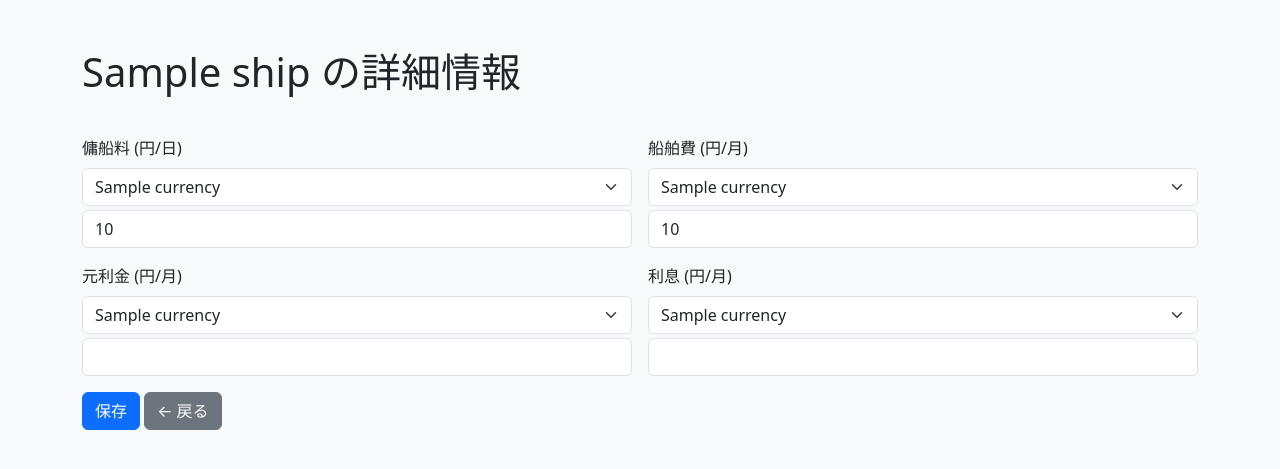
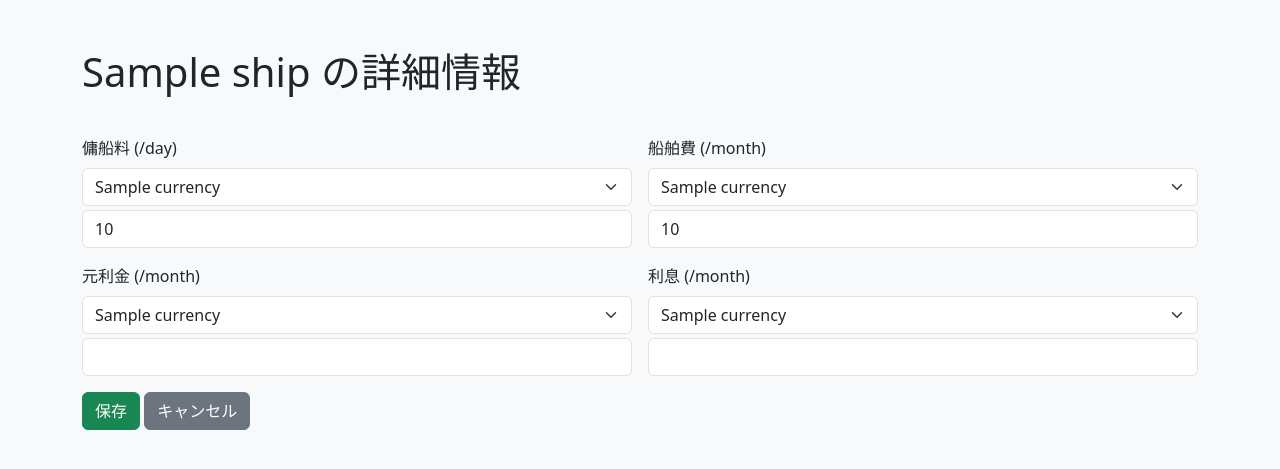
Before and after one commit to ryota-suzuki-sampo/flask-demo-app, a Flask app: page /ships/1?edit=1 in a window 1280 px wide. Shown: the top 469 px of the page. Run offline with Flask 3, Linux system fonts and the light colour scheme; a database or web service that is not in the repository returns one stand-in record (values such as "Sample title"); some libraries are stand-ins or nearby versions.

Commit message:
Ship Detail Suuport

```diff
--- a/app/main.py
+++ b/app/main.py
@@ -76,6 +76,8 @@ def list_ships():
 
 @app.route("/ships/<int:ship_id>")
 def ship_detail(ship_id):
+    edit_mode = request.args.get("edit") == "1"
+
     with get_conn() as conn:
         with conn.cursor() as cur:
             cur.execute("SELECT ship_name FROM ships WHERE id = %s", (ship_id,))
@@ -95,7 +97,13 @@ def ship_detail(ship_id):
             """, (ship_id,))
             detail = cur.fetchone()
 
-    return render_template("ship_detail.html", ship_id=ship_id, ship_name=ship[0], currencies=currencies, detail=detail)
+    return render_template("ship_detail.html",
+                           ship_id=ship_id,
+                           ship_name=ship[0],
+                           currencies=currencies,
+                           detail=detail,
+                           edit=edit_mode)
+
 
 @app.route("/ships/<int:ship_id>/update", methods=["POST"])
 def update_ship_detail(ship_id):
--- a/app/templates/ship_detail.html
+++ b/app/templates/ship_detail.html
@@ -8,13 +8,23 @@
 <body class="bg-light">
 <div class="container mt-5">
     <h1>{{ ship_name }} の詳細情報</h1>
+
+    {% set d = detail or [None]*8 %}
+
+    {% if not edit %}
+    <!-- 表形式の詳細表示 -->
+    <table class="table table-bordered mt-4">
+        <tr><th>傭船料 (/day)</th><td>{{ d[1] or '' }} {{ currencies | selectattr('0', 'equalto', d[0]) | map(attribute='1') | list | first or '' }}</td></tr>
+        <tr><th>船舶費 (/month)</th><td>{{ d[3] or '' }} {{ currencies | selectattr('0', 'equalto', d[2]) | map(attribute='1') | list | first or '' }}</td></tr>
+        <tr><th>元利金 (/month)</th><td>{{ d[5] or '' }} {{ currencies | selectattr('0', 'equalto', d[4]) | map(attribute='1') | list | first or '' }}</td></tr>
+        <tr><th>利息 (/month)</th><td>{{ d[7] or '' }} {{ currencies | selectattr('0', 'equalto', d[6]) | map(attribute='1') | list | first or '' }}</td></tr>
+    </table>
+    <a href="?edit=1" class="btn btn-primary">編集</a>
+    <a href="/ships" class="btn btn-secondary">← 戻る</a>
+
+    {% else %}
+    <!-- 編集フォーム -->
     <form method="post" action="/ships/{{ ship_id }}/update" class="row g-3 mt-4">
-        {% set d = detail or [None]*8 %}
-        {% set currency_options = "" %}
-        {% for c in currencies %}
-            {% set currency_options = currency_options + "<option value='" + c[0]|string + "'>" + c[1] + "</option>" %}
-        {% endfor %}
-
         {% macro currency_select(name, selected) -%}
             <select name="{{ name }}" class="form-select">
                 {% for id, name in currencies %}
@@ -24,34 +34,35 @@
         {%- endmacro %}
 
         <div class="col-md-6">
-            <label class="form-label">傭船料 (円/日)</label>
+            <label class="form-label">傭船料 (/day)</label>
             {{ currency_select('charter_currency_id', d[0]) }}
             <input type="number" step="0.01" name="charter_fee" value="{{ d[1] or '' }}" class="form-control mt-1">
         </div>
 
         <div class="col-md-6">
-            <label class="form-label">船舶費 (円/月)</label>
+            <label class="form-label">船舶費 (/month)</label>
             {{ currency_select('ship_currency_id', d[2]) }}
             <input type="number" step="0.01" name="ship_cost" value="{{ d[3] or '' }}" class="form-control mt-1">
         </div>
 
         <div class="col-md-6">
-            <label class="form-label">元利金 (円/月)</label>
+            <label class="form-label">元利金 (/month)</label>
             {{ currency_select('repayment_currency_id', d[4]) }}
             <input type="number" step="0.01" name="repayment" value="{{ d[5] or '' }}" class="form-control mt-1">
         </div>
 
         <div class="col-md-6">
-            <label class="form-label">利息 (円/月)</label>
+            <label class="form-label">利息 (/month)</label>
             {{ currency_select('interest_currency_id', d[6]) }}
             <input type="number" step="0.01" name="interest" value="{{ d[7] or '' }}" class="form-control mt-1">
         </div>
 
         <div class="col-12">
-            <button type="submit" class="btn btn-primary">保存</button>
-            <a href="/ships" class="btn btn-secondary">← 戻る</a>
+            <button type="submit" class="btn btn-success">保存</button>
+            <a href="/ships/{{ ship_id }}" class="btn btn-secondary">キャンセル</a>
         </div>
     </form>
+    {% endif %}
 </div>
 </body>
 </html>
```
